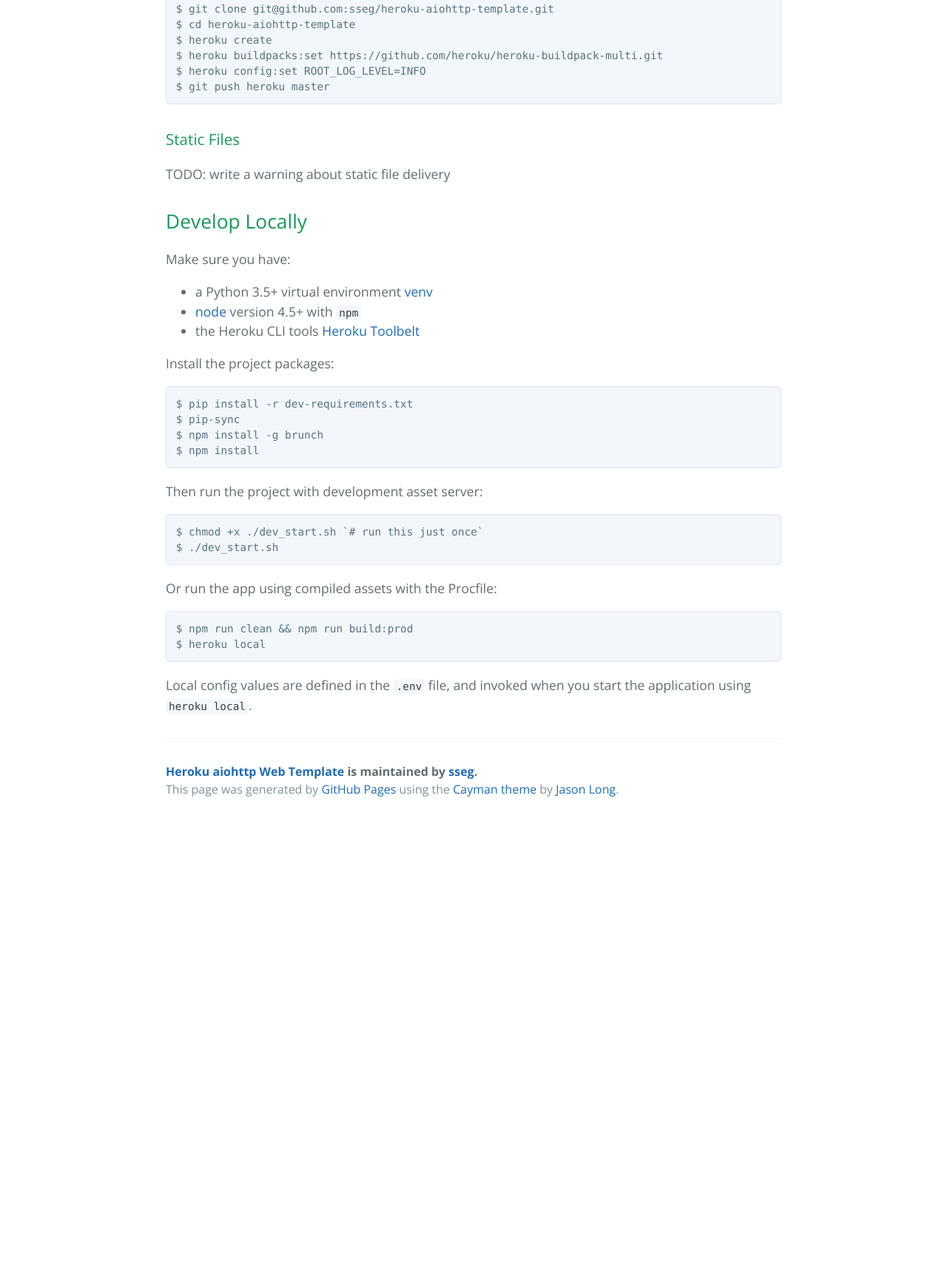
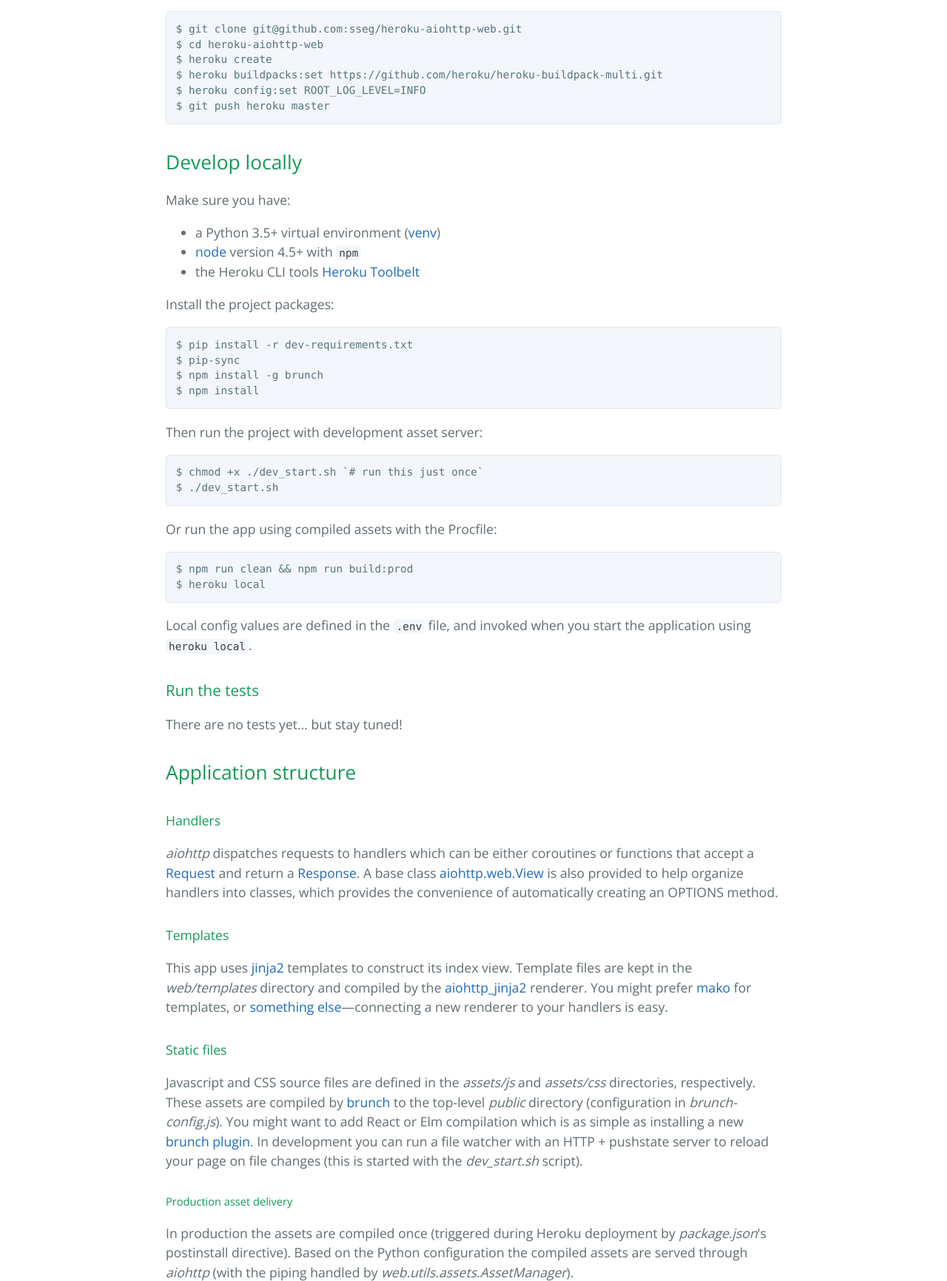
Before and after one commit to sseg/heroku-aiohttp-web, a plain HTML site: page index.html in a window 1280 px wide. Shown: the part 1068-2800 px from the top of the page at 74% size. Before the commit the page ends 2179 px from the top, so only its background shows below. Drawn offline with nearby package versions, Linux system fonts and the light colour scheme.

```diff
--- a/index.html
+++ b/index.html
@@ -22,12 +22,14 @@
       <h1>
 <a id="heroku-aiohttp-web-template" class="anchor" href="#heroku-aiohttp-web-template" aria-hidden="true"><span aria-hidden="true" class="octicon octicon-link"></span></a>Heroku aiohttp Web Template</h1>
 
-<p>!!! THIS IS A WORK IN PROGRESS !!! TREAD CAREFULLY !!!</p>
+<p>An opinionated project template for deploying an <a href="https://github.com/KeepSafe/aiohttp/">aiohttp</a>
+web app to Heroku, designed to encourage the rapid development and deployment of real-time
+front-end features.</p>
 
-<p>An opinionated project template for deploying an <a href="https://github.com/KeepSafe/aiohttp/">aiohttp</a> web app to Heroku.</p>
+<p><strong>NB:</strong> <em>This remains a work-in-progress. Please tread carefully.</em></p>
 
 <h2>
-<a id="deploy" class="anchor" href="#deploy" aria-hidden="true"><span aria-hidden="true" class="octicon octicon-link"></span></a>Deploy</h2>
+<a id="launch-the-app" class="anchor" href="#launch-the-app" aria-hidden="true"><span aria-hidden="true" class="octicon octicon-link"></span></a>Launch the app</h2>
 
 <p>Use this button:</p>
 
@@ -35,27 +37,21 @@
 
 <p>Or alternatively:</p>
 
-<pre><code>$ git clone git@github.com:sseg/heroku-aiohttp-template.git
-$ cd heroku-aiohttp-template
+<pre><code>$ git clone git@github.com:sseg/heroku-aiohttp-web.git
+$ cd heroku-aiohttp-web
 $ heroku create
 $ heroku buildpacks:set https://github.com/heroku/heroku-buildpack-multi.git
 $ heroku config:set ROOT_LOG_LEVEL=INFO
 $ git push heroku master
 </code></pre>
 
-<h3>
-<a id="static-files" class="anchor" href="#static-files" aria-hidden="true"><span aria-hidden="true" class="octicon octicon-link"></span></a>Static Files</h3>
-
-<p>TODO: write a warning about static file delivery</p>
-
 <h2>
-<a id="develop-locally" class="anchor" href="#develop-locally" aria-hidden="true"><span aria-hidden="true" class="octicon octicon-link"></span></a>Develop Locally</h2>
+<a id="develop-locally" class="anchor" href="#develop-locally" aria-hidden="true"><span aria-hidden="true" class="octicon octicon-link"></span></a>Develop locally</h2>
 
 <p>Make sure you have:</p>
 
 <ul>
-<li>a Python 3.5+ virtual environment <a href="https://docs.python.org/3/library/venv.html">venv</a>
-</li>
+<li>a Python 3.5+ virtual environment (<a href="https://docs.python.org/3/library/venv.html">venv</a>)</li>
 <li>
 <a href="https://nodejs.org/en/">node</a> version 4.5+ with <code>npm</code>
 </li>
@@ -83,7 +79,79 @@
 $ heroku local
 </code></pre>
 
-<p>Local config values are defined in the <code>.env</code> file, and invoked when you start the application using <code>heroku local</code>.</p>
+<p>Local config values are defined in the <code>.env</code> file, and invoked when you start
+the application using <code>heroku local</code>.</p>
+
+<h3>
+<a id="run-the-tests" class="anchor" href="#run-the-tests" aria-hidden="true"><span aria-hidden="true" class="octicon octicon-link"></span></a>Run the tests</h3>
+
+<p>There are no tests yet... but stay tuned!</p>
+
+<h2>
+<a id="application-structure" class="anchor" href="#application-structure" aria-hidden="true"><span aria-hidden="true" class="octicon octicon-link"></span></a>Application structure</h2>
+
+<h4>
+<a id="handlers" class="anchor" href="#handlers" aria-hidden="true"><span aria-hidden="true" class="octicon octicon-link"></span></a>Handlers</h4>
+
+<p><em>aiohttp</em> dispatches requests to handlers which can be either coroutines or functions
+that accept a <a href="http://aiohttp.readthedocs.io/en/stable/web_reference.html#aiohttp.web.Request">Request</a> and return a <a href="http://aiohttp.readthedocs.io/en/stable/web_reference.html#aiohttp.web.Response">Response</a>. A base class
+<a href="http://aiohttp.readthedocs.io/en/stable/web_reference.html#aiohttp.web.View">aiohttp.web.View</a>
+is also provided to help organize handlers into classes, which provides the convenience of
+automatically creating an OPTIONS method.  </p>
+
+<h4>
+<a id="templates" class="anchor" href="#templates" aria-hidden="true"><span aria-hidden="true" class="octicon octicon-link"></span></a>Templates</h4>
+
+<p>This app uses <a href="http://jinja.pocoo.org/">jinja2</a> templates to construct its index
+view. Template files are kept in the <em>web/templates</em> directory and compiled by
+the <a href="https://github.com/aio-libs/aiohttp_jinja2">aiohttp_jinja2</a> renderer. You might
+prefer <a href="https://github.com/aio-libs/aiohttp_mako">mako</a> for templates, or
+<a href="https://wiki.python.org/moin/Templating">something</a>
+<a href="https://docs.python.org/3/library/string.html#template-strings">else</a>—connecting
+a new renderer to your handlers is easy.</p>
+
+<h4>
+<a id="static-files" class="anchor" href="#static-files" aria-hidden="true"><span aria-hidden="true" class="octicon octicon-link"></span></a>Static files</h4>
+
+<p>Javascript and CSS source files are defined in the <em>assets/js</em>
+and <em>assets/css</em> directories, respectively. These assets are compiled by
+<a href="http://brunch.io/">brunch</a> to the top-level <em>public</em> directory (configuration
+in <em>brunch-config.js</em>). You might want to add React or Elm compilation which is
+as simple as installing a new <a href="http://brunch.io/plugins">brunch plugin</a>. In
+development you can run a file watcher with an HTTP + pushstate server to reload
+your page on file changes (this is started with the <em>dev_start.sh</em> script).</p>
+
+<h5>
+<a id="production-asset-delivery" class="anchor" href="#production-asset-delivery" aria-hidden="true"><span aria-hidden="true" class="octicon octicon-link"></span></a>Production asset delivery</h5>
+
+<p>In production the assets are compiled once (triggered during Heroku deployment by
+<em>package.json</em>'s postinstall directive). Based on the Python configuration the compiled
+assets are served through <em>aiohttp</em> (with the piping handled by
+<em>web.utils.assets.AssetManager</em>).</p>
+
+<p><strong>NB:</strong> the <em>aiohttp</em> server is not designed to serve static files, and allowing
+it to serve production asset traffic will detrimentally affect your application's
+performance. You will either want to expose this application behind a content
+delivery proxy (e.g. <a href="https://www.cloudflare.com/">Cloudflare</a>) or reconfigure it
+to serve assets from a separate assets server. The <em>brunch</em> asset compiler is
+configured here to append checksum digests to asset filenames which facilitates
+cache eviction in these scenarios.</p>
+
+<h4>
+<a id="configuration" class="anchor" href="#configuration" aria-hidden="true"><span aria-hidden="true" class="octicon octicon-link"></span></a>Configuration</h4>
+
+<p>This application uses a configuration base file, <em>config/web.yml</em>, which defines
+defaults and wraps environment variables. New configuration settings should be added
+to this file and refer to new environment variables. For more information on Heroku
+app configuration see the <a href="https://devcenter.heroku.com/articles/config-vars">devcenter</a>
+docs.</p>
+
+<h2>
+<a id="contributions" class="anchor" href="#contributions" aria-hidden="true"><span aria-hidden="true" class="octicon octicon-link"></span></a>Contributions</h2>
+
+<p>Contributions are welcome! Bugs, feature requests, and unanswered questions can be
+reported in the Github issue tracker <a href="https://github.com/sseg/heroku-aiohttp-web/issues">here</a>.
+Fixes, enhancements, and suggestions are also gratefully accepted in pull requests.</p>
 
       <footer class="site-footer">
         <span class="site-footer-owner"><a href="https://github.com/sseg/heroku-aiohttp-web">Heroku aiohttp Web Template</a> is maintained by <a href="https://github.com/sseg">sseg</a>.</span>
```
Also changed, not shown: params.json (+1 -1 lines).
